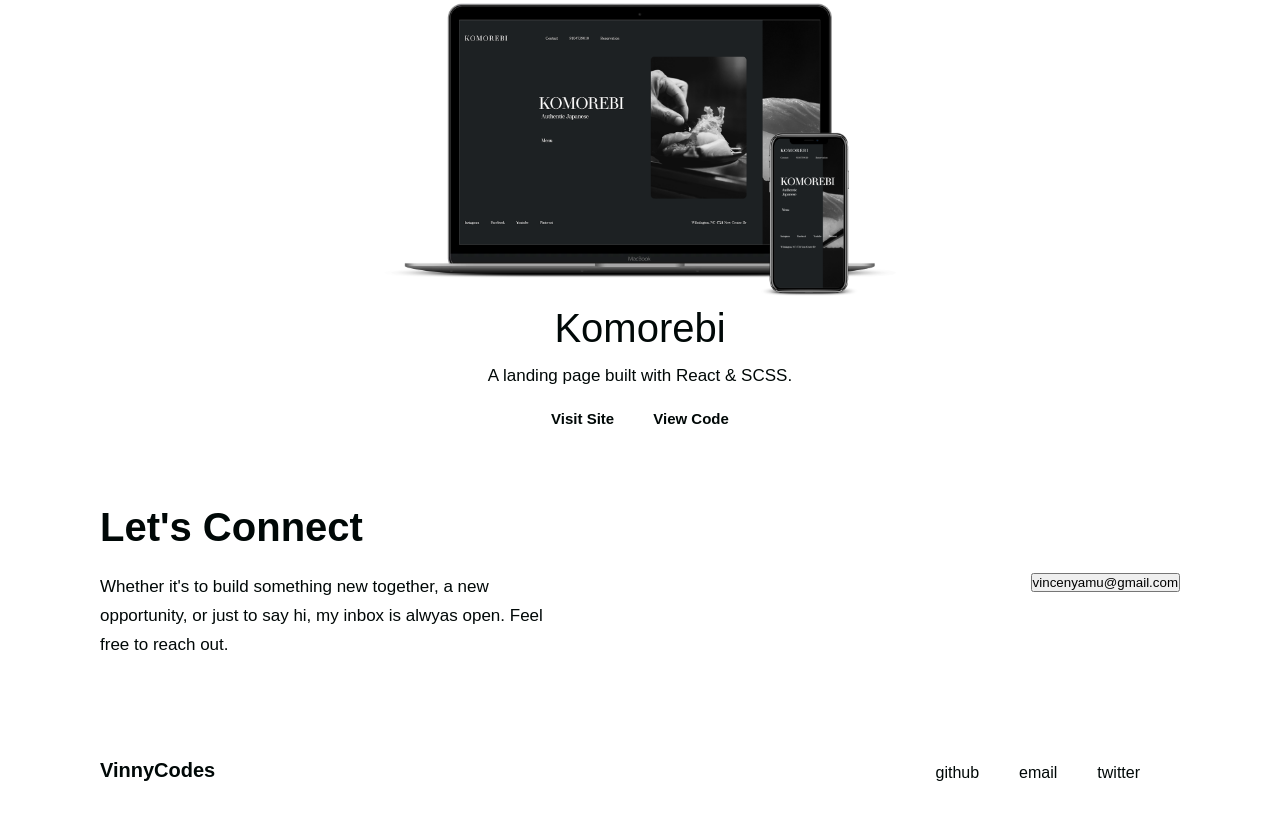
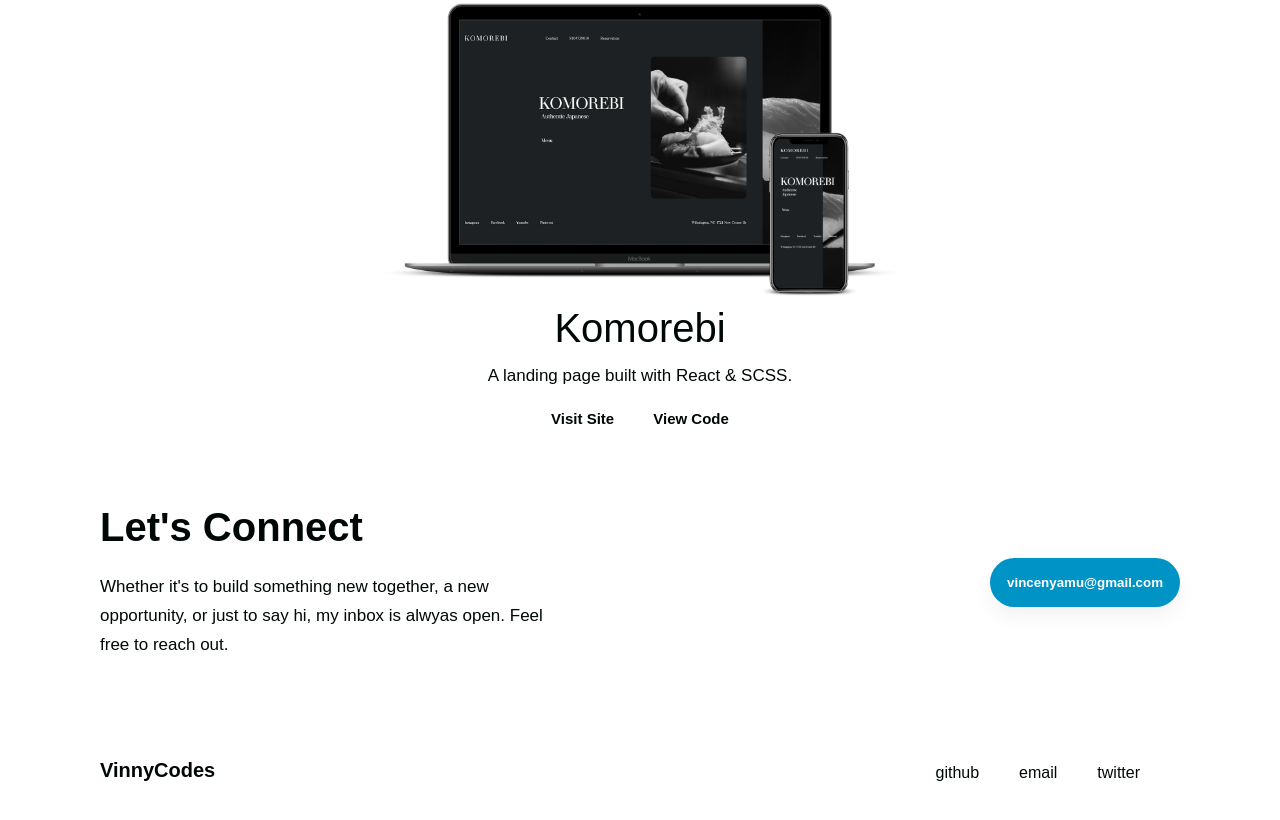
Before and after one commit to VinnyCanCode/Portfolio, a website: page src/index.html in a window 1280 px wide. Shown: the part 2827-3647 px from the top of the page. Drawn offline with nearby package versions, Linux system fonts and the light colour scheme; files that its build step writes are made by us from their sources; files whose address does not match are found by name.

Commit message:
updated connect email button

```diff
--- a/src/scss/abstracts/_variables.scss
+++ b/src/scss/abstracts/_variables.scss
@@ -19,6 +19,9 @@ sans-serif;
 $github-black: #212121;
 $color-black: #000807;
 $avatar-red: #df4e3b;
+$color-slate-blue: #7678ED;
+$box-shadow: 0 1rem 2rem rgba(black, .05);
+$box-shadow-1: 0 1rem 2rem rgba(black, .1);
 
 
 
--- a/src/scss/components/_button.scss
+++ b/src/scss/components/_button.scss
@@ -1,3 +1,27 @@
 // -----------------------------------------------------------------------------
 // This file contains all styles related to the button component.
 // -----------------------------------------------------------------------------
+
+
+.button {
+    padding: 1.5rem;
+    color: white;
+    background-color: #0094C6;
+    border: 2px solid transparent;
+    border-radius: 25px;
+    font-weight: 900;
+    outline: none;
+    cursor: pointer;
+    transition: .2s all ease-in-out;
+    box-shadow: $box-shadow;
+
+    &:hover {
+        transform: translateY(-3px);
+        background-color: $color-slate-blue;
+    }
+
+    &:active {
+        transform: translateY(-1px);
+        box-shadow: $box-shadow-1;
+    }
+}
```
Also changed, not shown: dist/css/main.css, dist/imgs/email-1.svg (added), dist/index.html.
